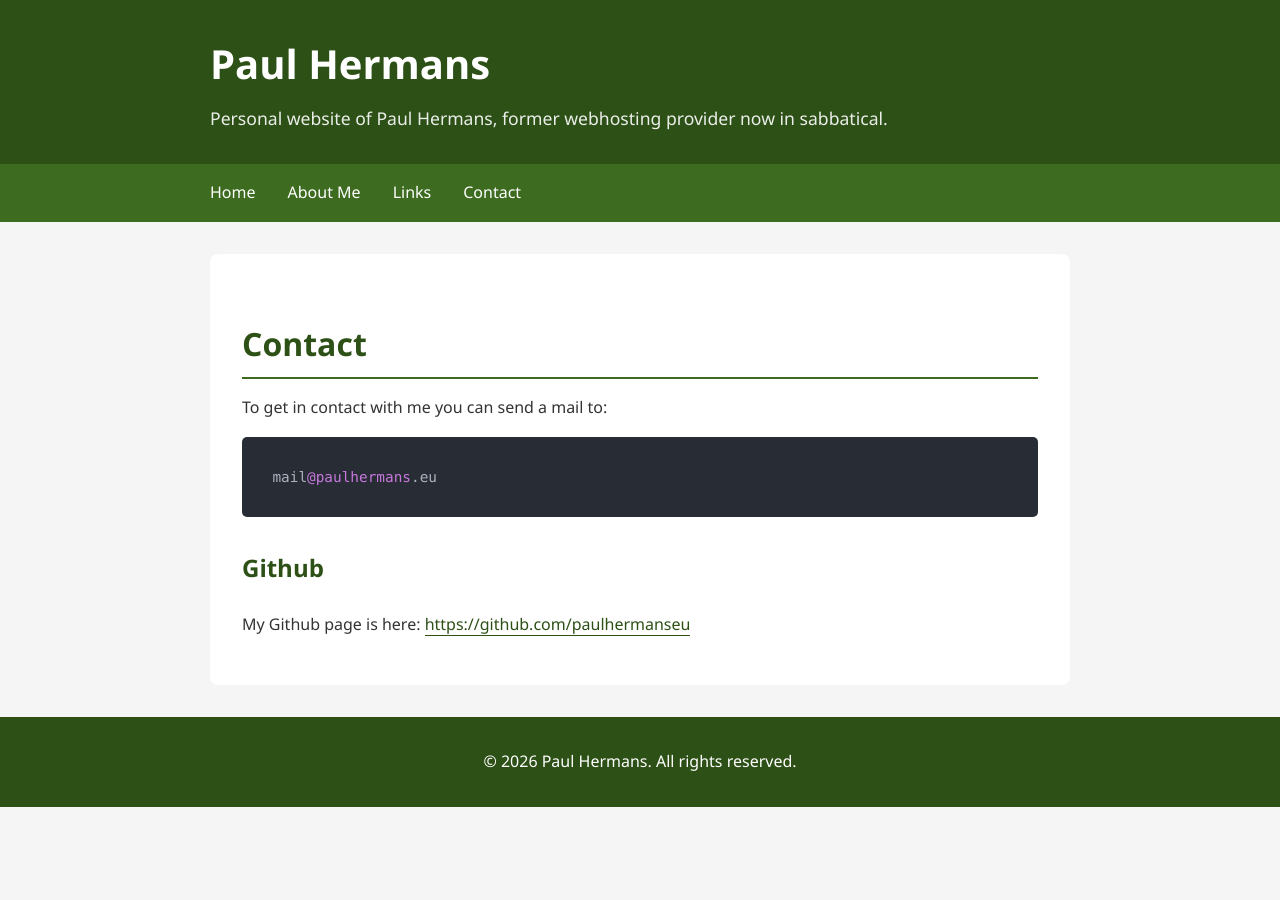
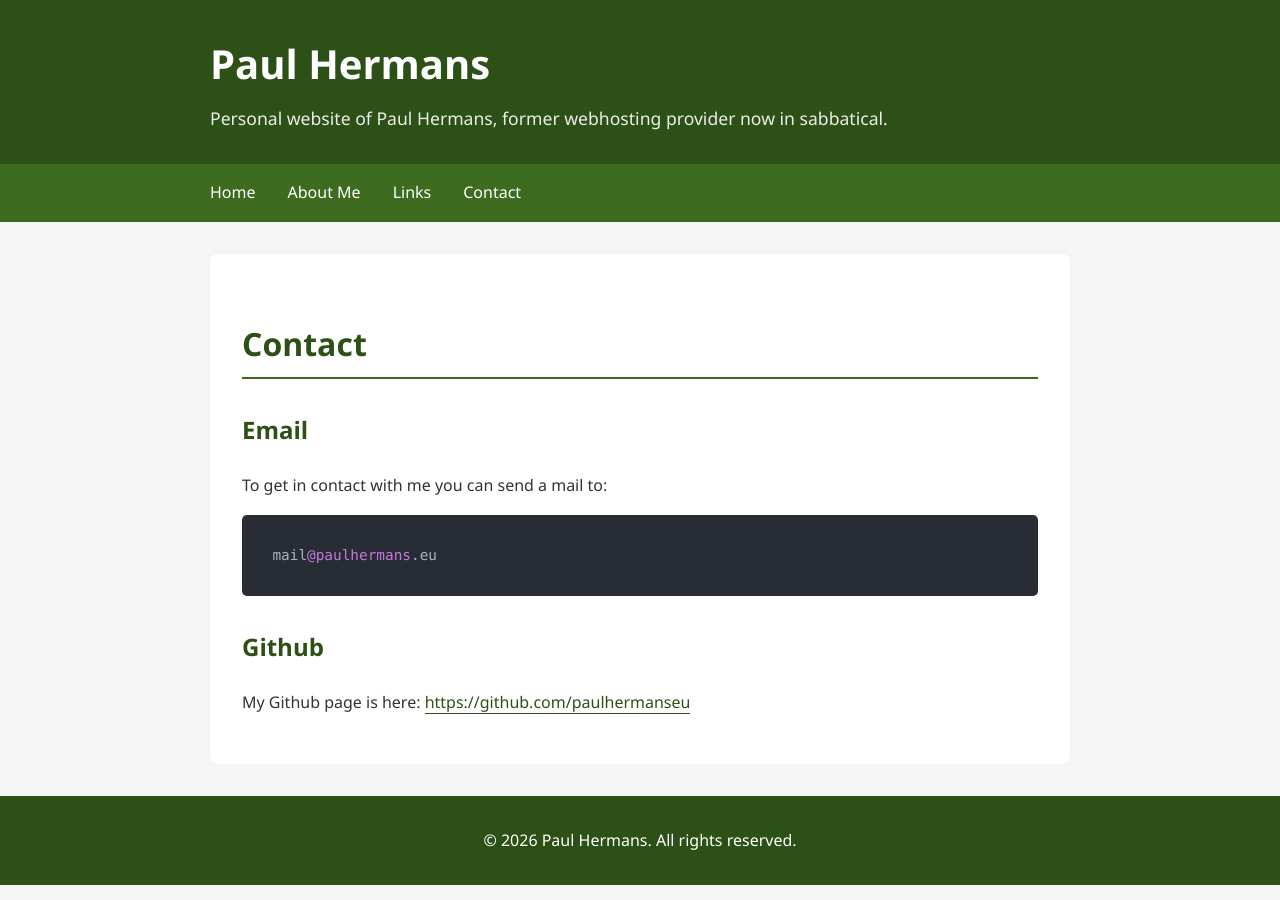
Before and after one commit to paulhermanseu/paulhermans.eu, a Jekyll site: the page built from contact.md, in a window 1280 px wide. Built offline with Jekyll 4.4.1, drawn with Linux system fonts in a browser that asks for light colours; nearby versions of some CDN libraries.

Commit message:
Update contact.md

```diff
--- a/contact.md
+++ b/contact.md
@@ -4,6 +4,8 @@ title: Contact
 ---
 
 # Contact
+
+## Email
 
 To get in contact with me you can send a mail to:
 
```
